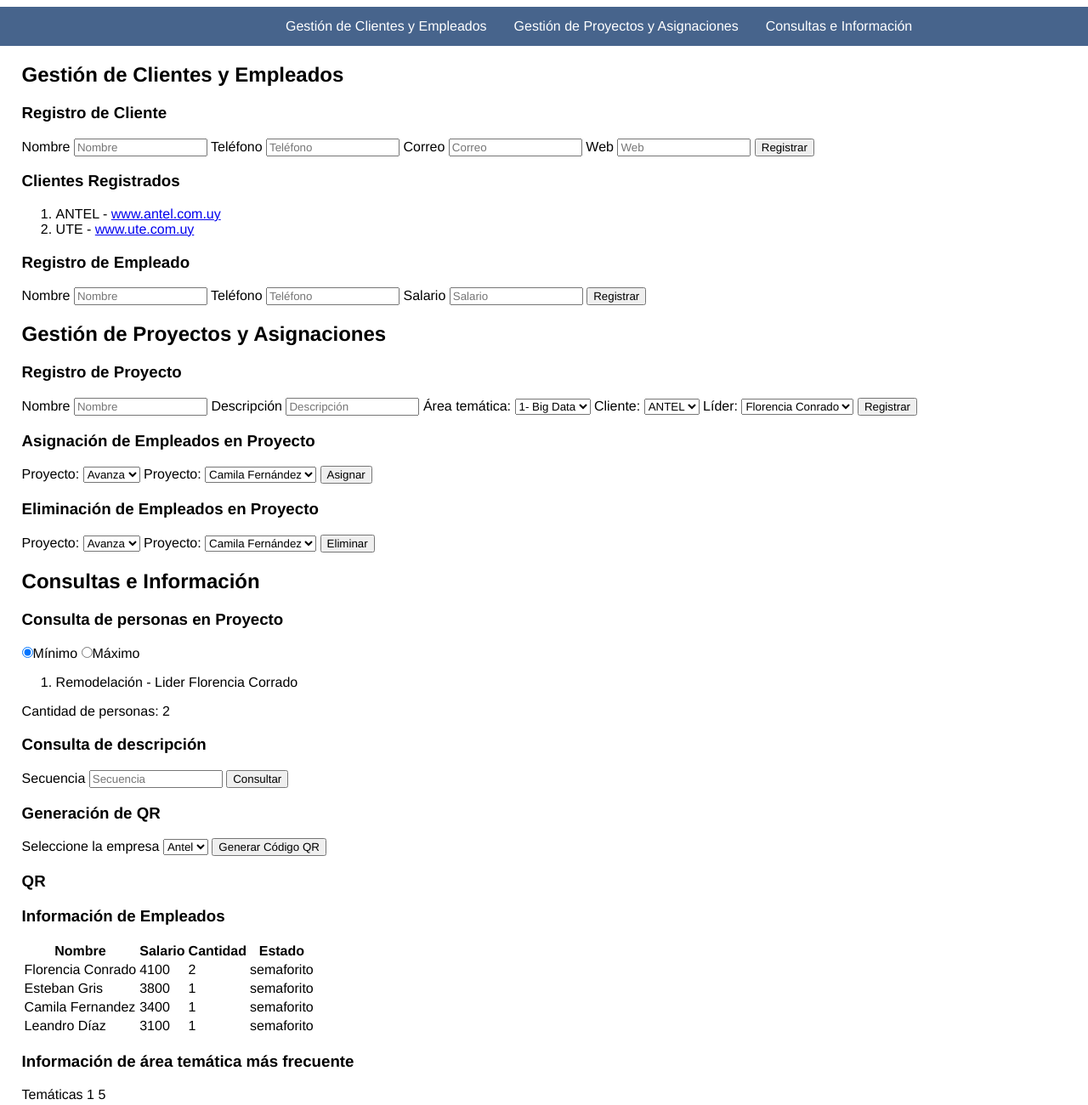
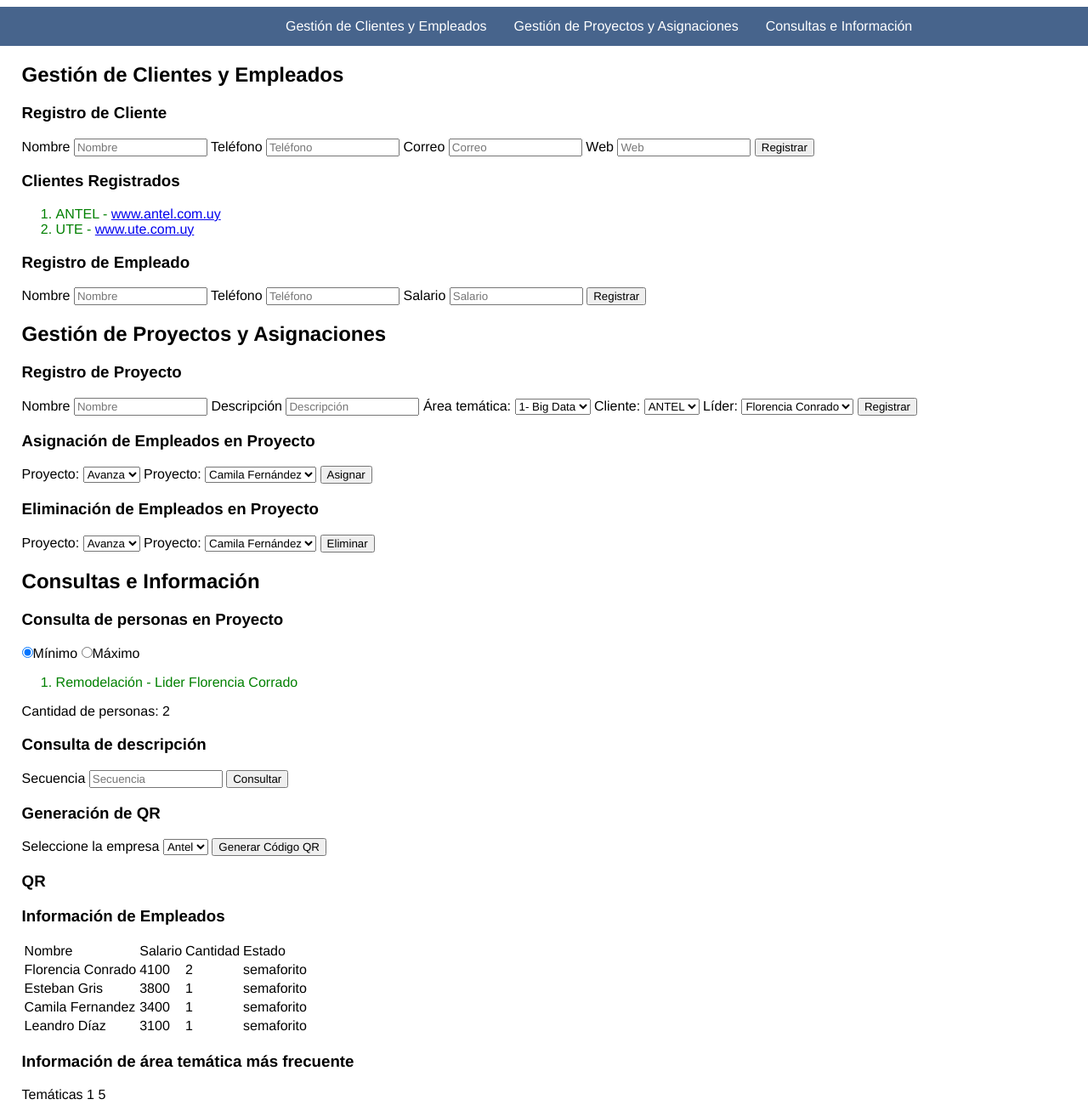
Before and after one commit to tputcup11/oblp1, a plain HTML site: page index.html in a window 1280 px wide. Shown: the top 1300 px of the page at 85% size. Drawn offline with Linux system fonts and the light colour scheme.

Commit message:
tablaylistaverde

```diff
--- a/css/estilo.css
+++ b/css/estilo.css
@@ -23,15 +23,21 @@
 	padding: 14px 16px;
 	text-decoration: none;
 }
+
 section{
 	padding-left: 2%;
+}
 
-}
 footer {
 	background-color: #47648C;
 	text-align: center;
 	color:white;
 }
+
 .li-menu a:hover {
 	background-color:#1F2058;
 }
+
+.li-verde{
+    color: green;
+}
--- a/index.html
+++ b/index.html
@@ -28,8 +28,8 @@
             <input type="button" id="registroCliente" value="Registrar">
             <h1>Clientes Registrados</h1>
             <ol>
-                <li>ANTEL - <a href="https://antel.com.uy">www.antel.com.uy</a></li>
-                <li>UTE - <a href="https://ute.com.uy">www.ute.com.uy</a></li>
+                <li class="li-verde">ANTEL - <a href="https://antel.com.uy">www.antel.com.uy</a></li>
+                <li class="li-verde">UTE - <a href="https://ute.com.uy">www.ute.com.uy</a></li>
             </ol>
             <h1>Registro de Empleado</h1>
             <label for="nombreEmpleado">Nombre <input type="text" id="nombreEmpleado" maxlength="20" placeholder="Nombre"></label>
@@ -81,7 +81,7 @@
             <input type="radio" id="maximoPersonas" name="maximo" value="maximo">Máximo
             <br>
             <ol>
-                <li>Remodelación - Lider Florencia Corrado</li>
+                <li class="li-verde">Remodelación - Lider Florencia Corrado</li>
             </ol>
             <p id="pCantidadPersonas">Cantidad de personas: 2</p>
             <h1>Consulta de descripción</h1>
@@ -95,7 +95,7 @@
             <h3>QR</h3>
             <h1>Información de Empleados</h1>
             <table>
-                <tr><th>Nombre</th><th>Salario</th><th>Cantidad</th><th>Estado</th></tr>
+                <tr><td>Nombre</td><td>Salario</td><td>Cantidad</td><td>Estado</td></tr>
                 <tr><td>Florencia Conrado</td><td>4100</td><td>2</td><td>semaforito</td></tr>
                 <tr><td>Esteban Gris</td><td>3800</td><td>1</td><td>semaforito</td></tr>
                 <tr><td>Camila Fernandez</td><td>3400</td><td>1</td><td>semaforito</td></tr>
```
